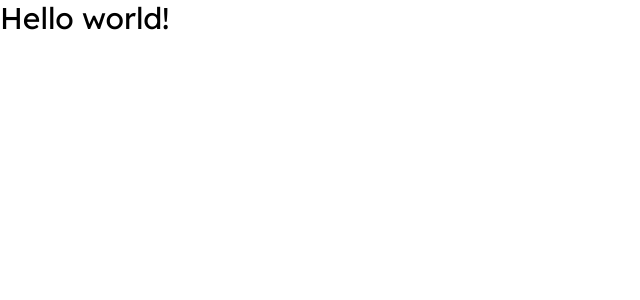
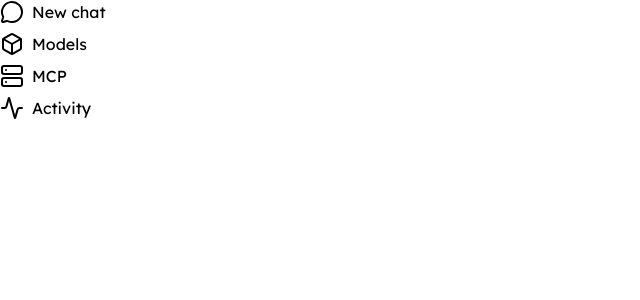
Before and after one commit to kyle-bush-14/basecamp, a React (Vite) app: page / in a window 1280 px wide. Shown: the top 300 px of the page, without its empty margins (0-640 px from the left). Built offline with nearby package versions, Linux system fonts and the light colour scheme.

Commit message:
initial sidebar implementation

```diff
--- a/package.json
+++ b/package.json
@@ -12,6 +12,7 @@
     "prettier:check": "prettier --check ."
   },
   "dependencies": {
+    "@base-ui/react": "^1.0.0",
     "@tailwindcss/vite": "^4.1.18",
     "lucide-react": "^0.562.0",
     "react": "^19.2.0",
--- a/src/App.tsx
+++ b/src/App.tsx
@@ -1,7 +1,8 @@
 import type { FC } from "react";
+import Sidebar from "./Sidebar";
 
 const App: FC = () => {
-  return <p className="text-3xl">Hello world!</p>;
+  return <Sidebar />;
 };
 
 export default App;
--- /dev/null
+++ b/src/Sidebar.tsx
@@ -0,0 +1,27 @@
+import type { FC } from "react";
+import { MessageCircle, Box, Server, Activity } from "lucide-react";
+
+const Sidebar: FC = () => {
+  return (
+    <div className="flex flex-col gap-2">
+      <div className="flex flex-row gap-2 items-center">
+        <MessageCircle />
+        <p>New chat</p>
+      </div>
+      <div className="flex flex-row gap-2">
+        <Box />
+        <p>Models</p>
+      </div>
+      <div className="flex flex-row gap-2">
+        <Server />
+        <p>MCP</p>
+      </div>
+      <div className="flex flex-row gap-2">
+        <Activity />
+        <p>Activity</p>
+      </div>
+    </div>
+  );
+};
+
+export default Sidebar;
```
Also changed, not shown: 1 other file (tests, documents, lock files or other folders).
